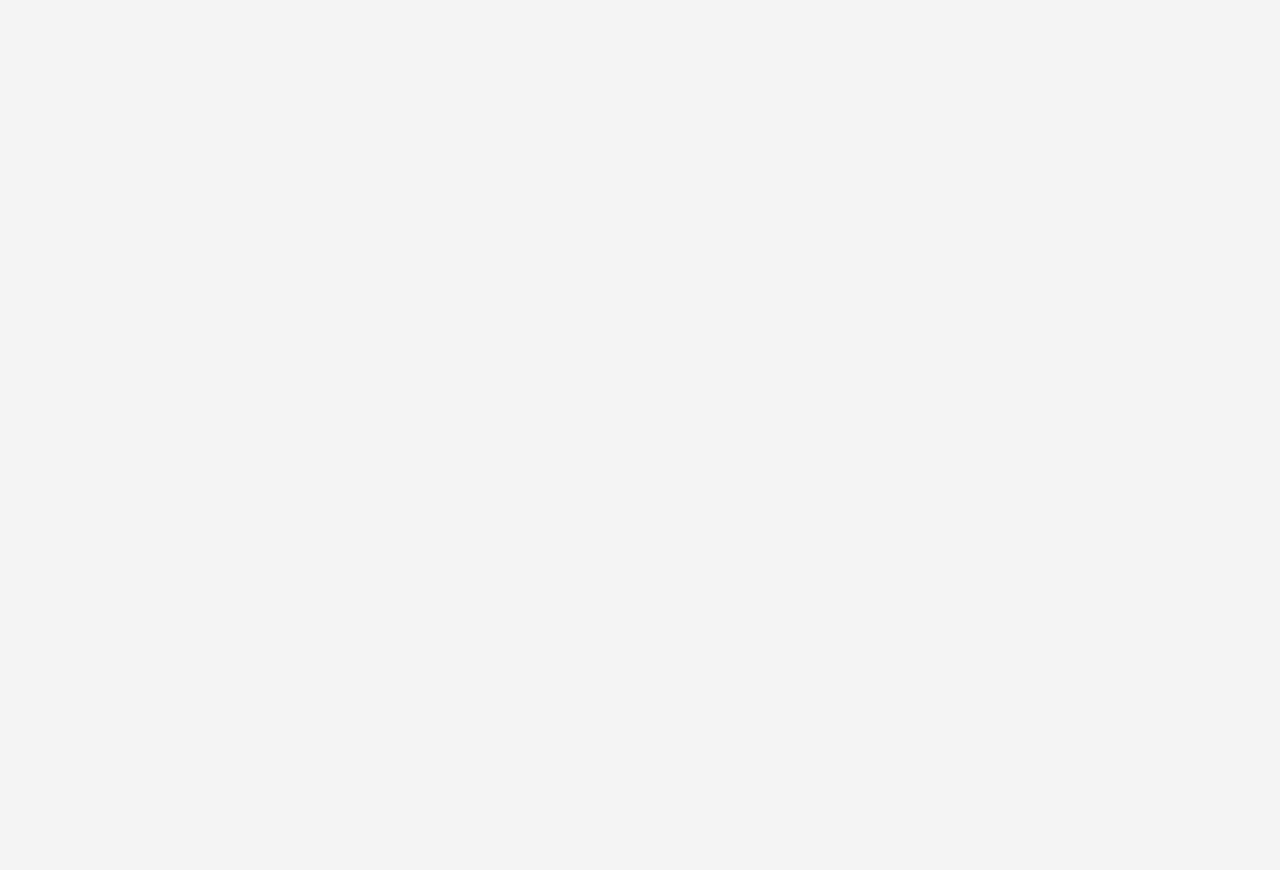
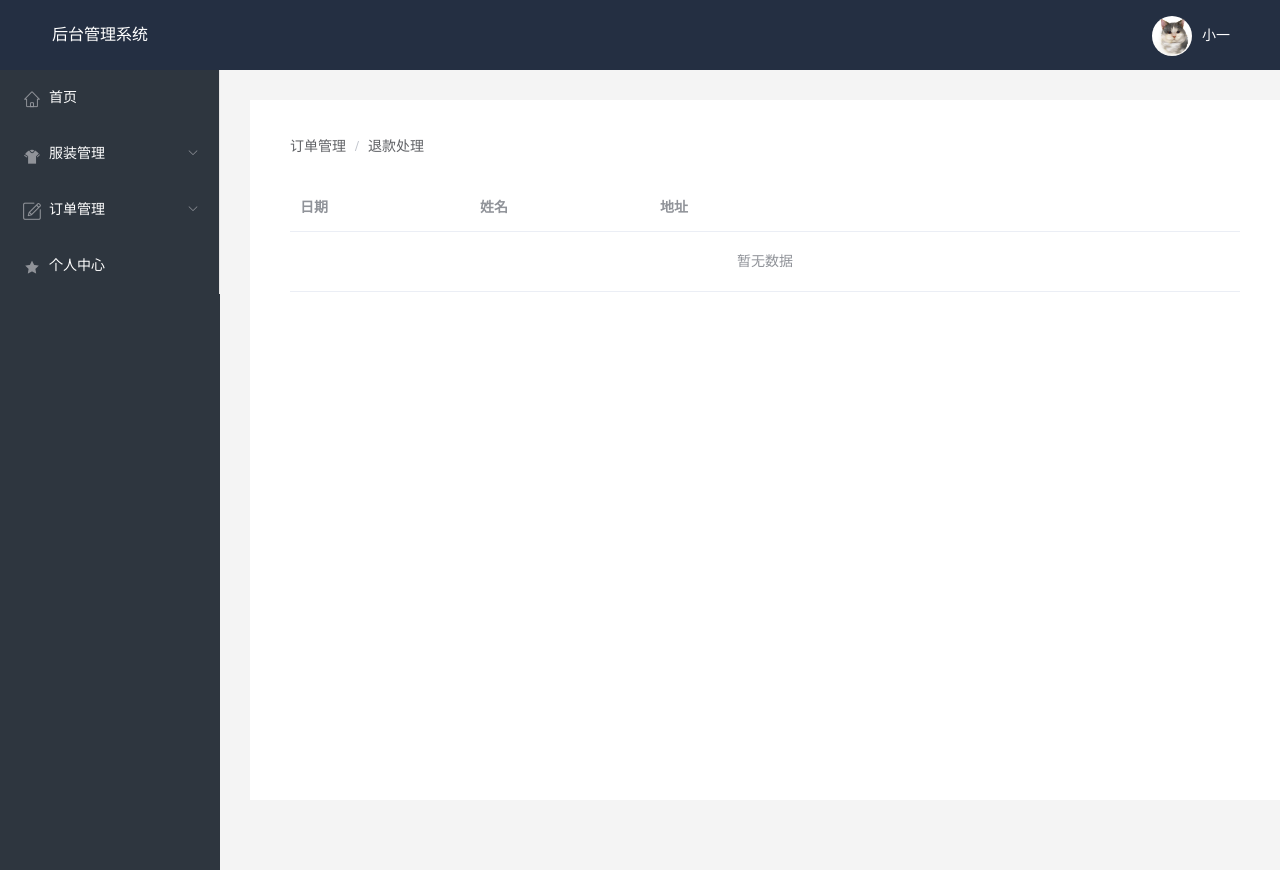
Before and after one commit to liyiang0402/biyesheji, a Vue app: page /#/home/refound in a window 1280 px wide. Before the commit the page ends 800 px from the top, so only its background shows below. Built offline with nearby package versions, Linux system fonts and the light colour scheme.

Commit message:
新增退款处理页面

```diff
--- a/src/components/admin-header.vue
+++ b/src/components/admin-header.vue
@@ -10,7 +10,6 @@
         小一
       </span>
       <el-dropdown-menu slot="dropdown">
-        <el-dropdown-item>个人中心</el-dropdown-item>
         <el-dropdown-item>退出登录</el-dropdown-item>
       </el-dropdown-menu>
     </el-dropdown>
--- a/src/components/editOrder.vue
+++ b/src/components/editOrder.vue
@@ -96,6 +96,18 @@ export default {
     this.editOrderData.editDate = this.$route.query.editDate + ' 天';
     // this.editOrderData.editOrderType = this.$route.query.editOrderType;
   },
+  methods: {
+    submitForm(formName) {
+      let that = this;
+      this.$axios.post('http://rapapi.org/mockjsdata/33115/api/addclothdata',that.formName)
+      .then(function(res){
+        that.$message({
+          message: '提交成功',
+          center: true
+        });
+      })
+    }
+  }
 }
 </script>
 
--- /dev/null
+++ b/src/components/refound.vue
@@ -0,0 +1,36 @@
+<template lang="html">
+<div class="refound">
+  <el-table
+    :data="tableData2"
+    style="width: 100%"
+    :row-class-name="tableRowClassName">
+    <el-table-column
+      prop="date"
+      label="日期"
+      width="180">
+    </el-table-column>
+    <el-table-column
+      prop="name"
+      label="姓名"
+      width="180">
+    </el-table-column>
+    <el-table-column
+      prop="address"
+      label="地址">
+    </el-table-column>
+  </el-table>
+</div>
+</template>
+
+<script>
+export default {
+  data() {
+    return {
+      refoundReason: ''
+    }
+  }
+}
+</script>
+
+<style lang="css">
+</style>
--- a/src/components/sideMenu.vue
+++ b/src/components/sideMenu.vue
@@ -1,6 +1,6 @@
 <template>
 <div class="sideMenu">
-  <el-menu class="el-menu-vertical-demo" :default-active="onRoutes" default-active="/home/homepage" unique-opened router background-color="#2E363F" text-color="#FFFFFF">
+  <el-menu class="el-menu-vertical-demo" :default-active="onRoutes" unique-opened router background-color="#2E363F" text-color="#FFFFFF">
     <template v-for="(item,index) in items">
           <el-submenu :key="item" :index="index+''" v-if="item.subs">
             <template slot="title">
@@ -49,20 +49,15 @@ export default {
               title: '全部订单'
             },
             {
-              index: 'vueeditor',
-              title: '编辑器'
+              index: '/home/refound',
+              title: '退款处理'
             }
           ]
         },
         {
           icon: 'el-icon-star-on',
           index: 'basecharts',
-          title: '图表'
-        },
-        {
-          icon: 'el-icon-upload2',
-          index: 'drag',
-          title: '拖拽'
+          title: '个人中心'
         }
       ]
     }
--- a/src/router/index.js
+++ b/src/router/index.js
@@ -9,6 +9,7 @@ import myCloth from '@/components/myCloth'
 import allOrders from '@/components/allOrders'
 import editCloth from '@/components/editCloth'
 import editOrder from '@/components/editOrder'
+import refound from '@/components/refound'
 
 Vue.use(Router)
 Vue.use(ElementUI)
@@ -18,6 +19,7 @@ export default new Router({
     {
       path: '/home',
       name: 'Home',
+      redirect:'/home/homepage',
       component: Home,
       children: [
         {
@@ -70,7 +72,15 @@ export default new Router({
             pre2: {name:'全部订单',path:'/home/allorders'},
             now: {name:'订单处理'}
           }
-        }
+        },
+        {
+          path: '/home/refound',
+          component: refound,
+          meta: {
+            pre: {name:'订单管理'},
+            now: {name:'退款处理'}
+          }
+        },
       ]
     }
   ]
```
Also changed, not shown: src/components/editRefound.vue (added, +11 -0 lines).
